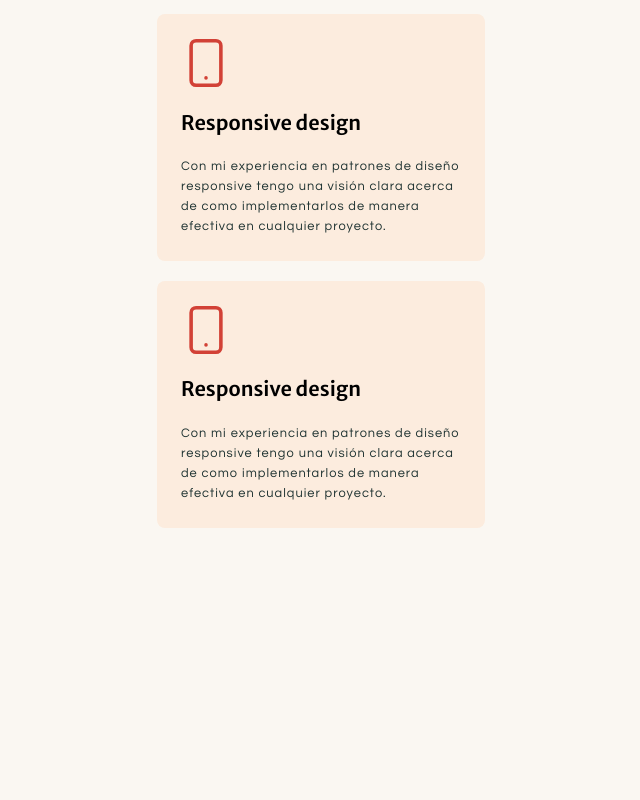
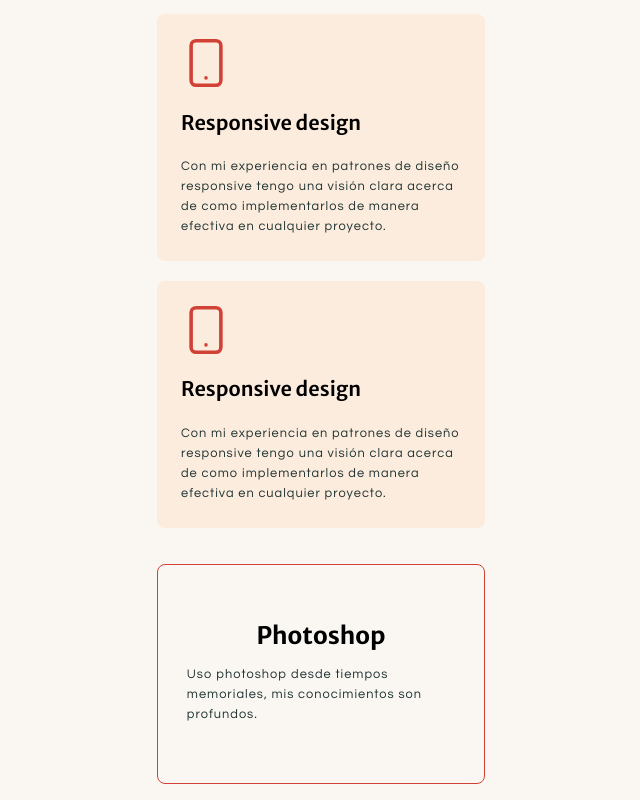
Before and after one commit to CinKat/portafolio, a React (Create React App) app: page /acerca in a window 1280 px wide. Shown: the part 1748-2548 px from the top of the page, without its empty margins (319-959 px from the left). Before the commit the page ends 2292 px from the top, so only its background shows below. Built offline with nearby package versions, Linux system fonts and the light colour scheme.

Commit message:
Add StackCards component

```diff
--- a/src/components/SkillCards.js
+++ b/src/components/SkillCards.js
@@ -33,7 +33,6 @@
   ]
   number = !number ? skills.length : number;
   return (
-
     <Wrapper>
       {skills.map((item, index) => (
         index + 1 <= number ? <ContainerCard key={item.title}>
--- /dev/null
+++ b/src/components/StackCards.js
@@ -0,0 +1,24 @@
+import styled from "styled-components";
+import { colors } from "../styles/colors";
+import { Heading, Text } from "./Typography";
+
+function StackCards({ icon }) {
+  return (
+    <ContainerCard>
+      {icon}
+      <Heading size="h3">Photoshop</Heading>
+      <Text size="body4">Uso photoshop desde tiempos memoriales, mis conocimientos son profundos.</Text>
+    </ContainerCard>
+  )
+}
+
+const ContainerCard = styled.div`
+  padding: 3.6rem 1.8rem;
+  display: flex;
+  flex-direction: column;
+  align-items: center;
+  gap:0.9rem;
+  border-radius:0.5rem;
+  border: 1px solid ${colors.orange[100]};
+`
+export default StackCards;
--- a/src/pages/Acerca/index.js
+++ b/src/pages/Acerca/index.js
@@ -2,6 +2,7 @@
 import SkillCards from "../../components/SkillCards";
 import Description from "../../components/Description";
 import { Text } from "../../components/Typography";
+import StackCards from "../../components/StackCards";
 
 
 function Acerca() {
@@ -9,7 +10,8 @@
     <Container>
       <Description />
       <Text size="subtitle3" weight="700">Mis habilidades</Text>
-      <SkillCards/>
+      <SkillCards />
+      <StackCards />
     </Container>
   )
 }
```
Also changed, not shown: src/assets/icon/LinearStar.svg (added), src/assets/icon/star.svg (added).
